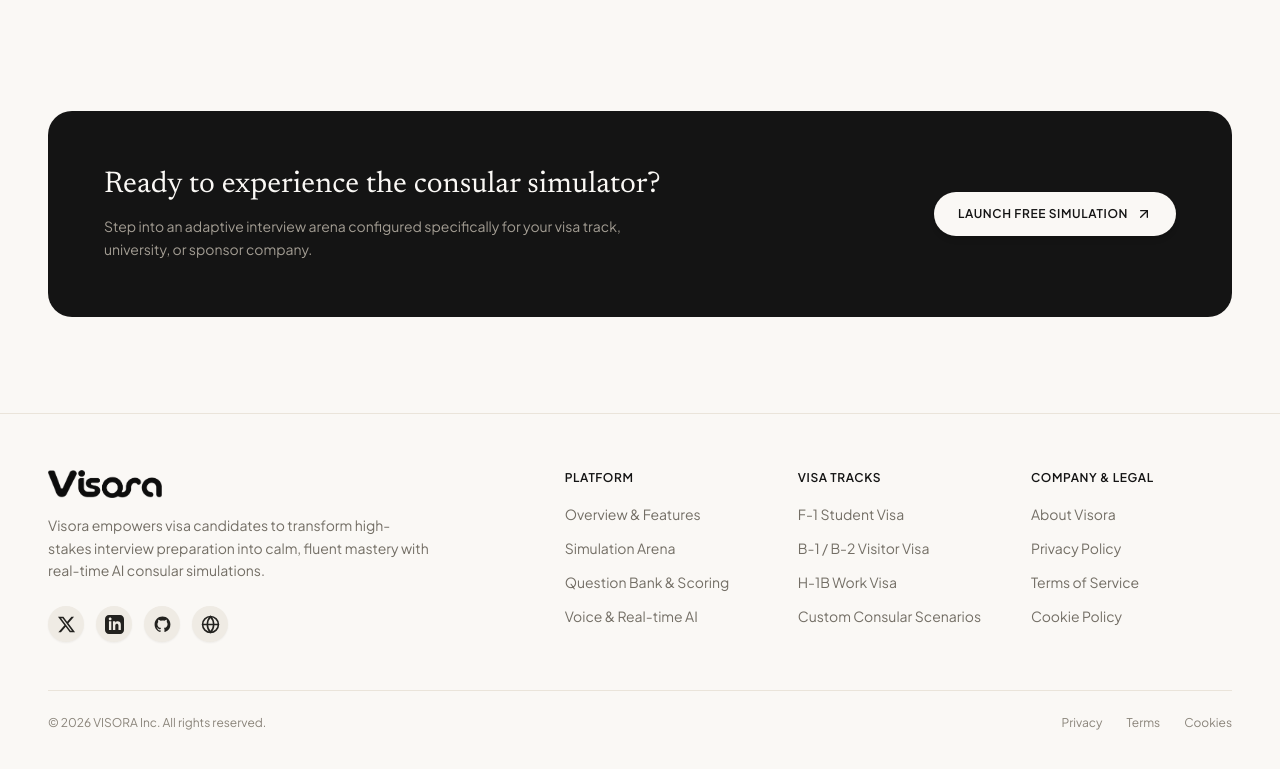
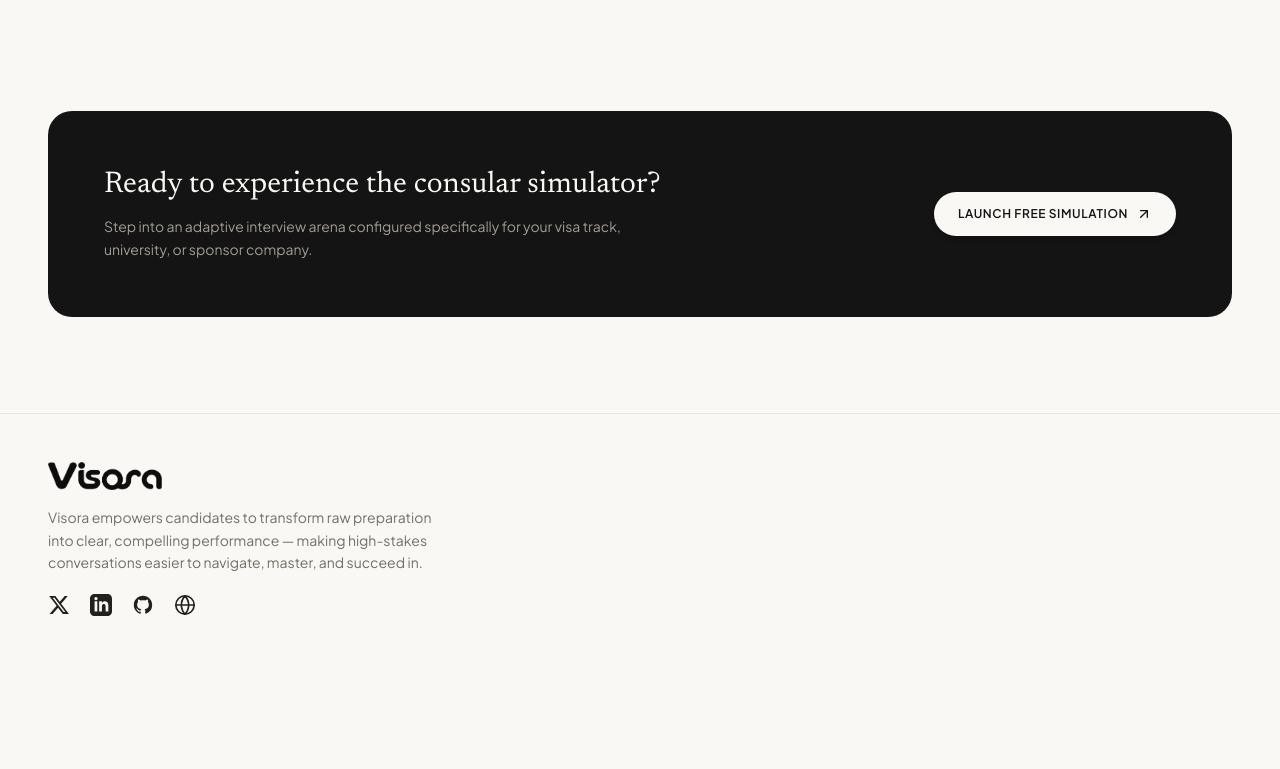
Before and after one commit to sn3hhaa/visora, a Next.js app in the folder frontend/: page /about in a window 1280 px wide. Shown: the part 1428-2197 px from the top of the page. After the commit the page ends 2124 px from the top, so only its background shows below. Built offline with nearby package versions, Linux system fonts and the light colour scheme.

Commit message:
fix(footer): finalize footer layout

```diff
--- a/frontend/components/landing/footer/footer.tsx
+++ b/frontend/components/landing/footer/footer.tsx
@@ -2,7 +2,6 @@
 
 import * as React from "react";
 import Link from "next/link";
-import { Globe } from "lucide-react";
 
 interface SocialLink {
   name: string;
@@ -13,9 +12,11 @@ interface SocialLink {
 const SOCIAL_LINKS: SocialLink[] = [
   {
     name: "X",
+
+
     href: "https://x.com",
     icon: (
-      <svg className="w-[19px] h-[19px] fill-current" viewBox="0 0 24 24" aria-hidden="true">
+      <svg className="w-[22px] h-[22px] fill-current" viewBox="0 0 24 24" aria-hidden="true">
         <path d="M18.244 2.25h3.308l-7.227 8.26 8.502 11.24H16.17l-5.214-6.817L4.99 21.75H1.68l7.73-8.835L1.254 2.25H8.08l4.713 6.231zm-1.161 17.52h1.833L7.084 4.126H5.117z" />
       </svg>
     ),
@@ -24,7 +25,7 @@ const SOCIAL_LINKS: SocialLink[] = [
     name: "LinkedIn",
     href: "https://linkedin.com",
     icon: (
-      <svg className="w-[19px] h-[19px] fill-current" viewBox="0 0 24 24" aria-hidden="true">
+      <svg className="w-[22px] h-[22px] fill-current" viewBox="0 0 24 24" aria-hidden="true">
         <path d="M19 0h-14c-2.761 0-5 2.239-5 5v14c0 2.761 2.239 5 5 5h14c2.762 0 5-2.239 5-5v-14c0-2.761-2.238-5-5-5zm-11 19h-3v-11h3v11zm-1.5-12.268c-.966 0-1.75-.79-1.75-1.764s.784-1.764 1.75-1.764 1.75.79 1.75 1.764-.783 1.764-1.75 1.764zm13.5 12.268h-3v-5.604c0-3.368-4-3.113-4 0v5.604h-3v-11h3v1.765c1.396-2.586 7-2.777 7 2.476v6.759z" />
       </svg>
     ),
@@ -33,60 +34,32 @@ const SOCIAL_LINKS: SocialLink[] = [
     name: "GitHub",
     href: "https://github.com",
     icon: (
-      <svg className="w-[19px] h-[19px] fill-current" viewBox="0 0 24 24" aria-hidden="true">
-        <path
-          fillRule="evenodd"
-          clipRule="evenodd"
-          d="M12 2C6.477 2 2 6.484 2 12.017c0 4.425 2.865 8.18 6.839 9.504.5.092.682-.217.682-.483 0-.237-.008-.868-.013-1.703-2.782.605-3.369-1.343-3.369-1.343-.454-1.158-1.11-1.466-1.11-1.466-.908-.62.069-.608.069-.608 1.003.07 1.53 1.032 1.53 1.032.892 1.53 2.341 1.088 2.91.832.092-.647.35-1.088.636-1.338-2.22-.253-4.555-1.113-4.555-4.951 0-1.093.39-1.988 1.029-2.688-.103-.253-.446-1.272.098-2.65 0 0 .84-.27 2.75 1.026A9.564 9.564 0 0112 6.844c.85.004 1.705.115 2.504.337 1.909-1.296 2.747-1.027 2.747-1.027.546 1.379.202 2.398.1 2.651.64.7 1.028 1.595 1.028 2.688 0 3.848-2.339 4.695-4.566 4.943.359.309.678.92.678 1.855 0 1.338-.012 2.419-.012 2.747 0 .268.18.58.688.482A10.019 10.019 0 0022 12.017C22 6.484 17.522 2 12 2z"
-        />
+      <svg className="w-[22px] h-[22px] fill-current" viewBox="0 0 24 24" aria-hidden="true">
+        <path fillRule="evenodd" clipRule="evenodd" d="M12 2C6.477 2 2 6.484 2 12.017c0 4.425 2.865 8.18 6.839 9.504.5.092.682-.217.682-.483 0-.237-.008-.868-.013-1.703-2.782.605-3.369-1.343-3.369-1.343-.454-1.158-1.11-1.466-1.11-1.466-.908-.62.069-.608.069-.608 1.003.07 1.53 1.032 1.53 1.032.892 1.53 2.341 1.088 2.91.832.092-.647.35-1.088.636-1.338-2.22-.253-4.555-1.113-4.555-4.951 0-1.093.39-1.988 1.029-2.688-.103-.253-.446-1.272.098-2.65 0 0 .84-.27 2.75 1.026A9.564 9.564 0 0112 6.844c.85.004 1.705.115 2.504.337 1.909-1.296 2.747-1.027 2.747-1.027.546 1.379.202 2.398.1 2.651.64.7 1.028 1.595 1.028 2.688 0 3.848-2.339 4.695-4.566 4.943.359.309.678.92.678 1.855 0 1.338-.012 2.419-.012 2.747 0 .268.18.58.688.482A10.019 10.019 0 0022 12.017C22 6.484 17.522 2 12 2z" />
       </svg>
     ),
   },
   {
     name: "Portfolio",
     href: "https://visora.app",
-    icon: <Globe className="w-[19px] h-[19px]" />,
-  },
-];
-
-const FOOTER_COLUMNS = [
-  {
-    title: "Platform",
-    links: [
-      { label: "Overview & Features", href: "/features" },
-      { label: "Simulation Arena", href: "/setup" },
-      { label: "Question Bank & Scoring", href: "/features" },
-      { label: "Voice & Real-time AI", href: "/features" },
-    ],
-  },
-  {
-    title: "Visa Tracks",
-    links: [
-      { label: "F-1 Student Visa", href: "/setup" },
-      { label: "B-1 / B-2 Visitor Visa", href: "/setup" },
-      { label: "H-1B Work Visa", href: "/setup" },
-      { label: "Custom Consular Scenarios", href: "/setup" },
-    ],
-  },
-  {
-    title: "Company & Legal",
-    links: [
-      { label: "About Visora", href: "/about" },
-      { label: "Privacy Policy", href: "/privacy" },
-      { label: "Terms of Service", href: "/terms" },
-      { label: "Cookie Policy", href: "/cookies" },
-    ],
+    icon: (
+      <svg className="w-[22px] h-[22px] stroke-current fill-none stroke-[1.8]" viewBox="0 0 24 24" strokeLinecap="round" strokeLinejoin="round" aria-hidden="true">
+        <circle cx="12" cy="12" r="10" />
+        <line x1="2" y1="12" x2="22" y2="12" />
+        <path d="M12 2a15.3 15.3 0 0 1 4 10 15.3 15.3 0 0 1-4 10 15.3 15.3 0 0 1-4-10 15.3 15.3 0 0 1 4-10z" />
+      </svg>
+    ),
   },
 ];
 
 export function Footer() {
   return (
     <footer className="relative w-full bg-[#FAF8F5] border-t border-[#EAE4DA] overflow-hidden">
-      <div className="max-w-7xl mx-auto px-6 sm:px-8 lg:px-12 pt-14 pb-12">
-        <div className="grid grid-cols-1 md:grid-cols-12 gap-10 lg:gap-14">
+      <div className="max-w-7xl mx-auto px-6 sm:px-8 lg:px-12 pt-8 sm:pt-10 md:pt-12 pb-16 sm:pb-20">
+        <div className="grid grid-cols-1 md:grid-cols-12 gap-10 lg:gap-14 items-center">
 
           {/* Left Column: Brand, Description & Socials */}
-          <div className="md:col-span-5 flex flex-col items-start pr-0 md:pr-6">
+          <div className="md:col-span-5 flex flex-col items-start">
             <Link href="/" className="inline-block hover:opacity-90 transition-opacity mb-4">
               <img
                 src="/images/visora-logo-dark.png"
@@ -95,12 +68,13 @@ export function Footer() {
               />
             </Link>
 
-            <p className="text-sm text-[#736E65] max-w-sm leading-relaxed mb-6 font-normal">
-              Visora empowers visa candidates to transform high-stakes interview preparation into calm, fluent mastery with real-time AI consular simulations.
+            <p className="text-sm text-[#736E65] max-w-sm leading-relaxed mb-5">
+              Visora empowers candidates to transform raw preparation into clear, compelling
+              performance — making high-stakes conversations easier to navigate, master, and succeed in.
             </p>
 
-            {/* Social Links */}
-            <div className="flex items-center gap-3">
+            {/* Social Links Row */}
+            <div className="flex items-center gap-5 text-[#1A1916]">
               {SOCIAL_LINKS.map((social) => (
                 <a
                   key={social.name}
@@ -108,7 +82,7 @@ export function Footer() {
                   target="_blank"
                   rel="noopener noreferrer"
                   aria-label={social.name}
-                  className="w-9 h-9 rounded-full bg-[#EFEBE4] text-[#22211E] hover:bg-[#485244] hover:text-white transition-all duration-200 flex items-center justify-center shadow-xs"
+                  className="text-[#22211E] hover:text-[#485244] hover:opacity-80 transition-all flex items-center justify-center"
                 >
                   {social.icon}
                 </a>
@@ -116,45 +90,6 @@ export function Footer() {
             </div>
           </div>
 
-          {/* Right Columns: Structured Navigation */}
-          <div className="md:col-span-7 grid grid-cols-2 sm:grid-cols-3 gap-8">
-            {FOOTER_COLUMNS.map((col) => (
-              <div key={col.title} className="flex flex-col">
-                <h3 className="text-xs font-semibold text-[#141414] tracking-wider uppercase mb-4">
-                  {col.title}
-                </h3>
-                <ul className="space-y-2.5">
-                  {col.links.map((link) => (
-                    <li key={link.label}>
-                      <Link
-                        href={link.href}
-                        className="text-sm text-[#736E65] hover:text-[#141414] transition-colors"
-                      >
-                        {link.label}
-                      </Link>
-                    </li>
-                  ))}
-                </ul>
-              </div>
-            ))}
-          </div>
-
-        </div>
-
-        {/* Bottom Bar */}
-        <div className="mt-12 pt-6 border-t border-[#EAE4DA] flex flex-col sm:flex-row items-center justify-between gap-4 text-xs text-[#8A847A]">
-          <p>© {new Date().getFullYear()} VISORA Inc. All rights reserved.</p>
-          <div className="flex items-center gap-6">
-            <Link href="/privacy" className="hover:text-[#141414] transition-colors">
-              Privacy
-            </Link>
-            <Link href="/terms" className="hover:text-[#141414] transition-colors">
-              Terms
-            </Link>
-            <Link href="/cookies" className="hover:text-[#141414] transition-colors">
-              Cookies
-            </Link>
-          </div>
         </div>
       </div>
     </footer>
```
